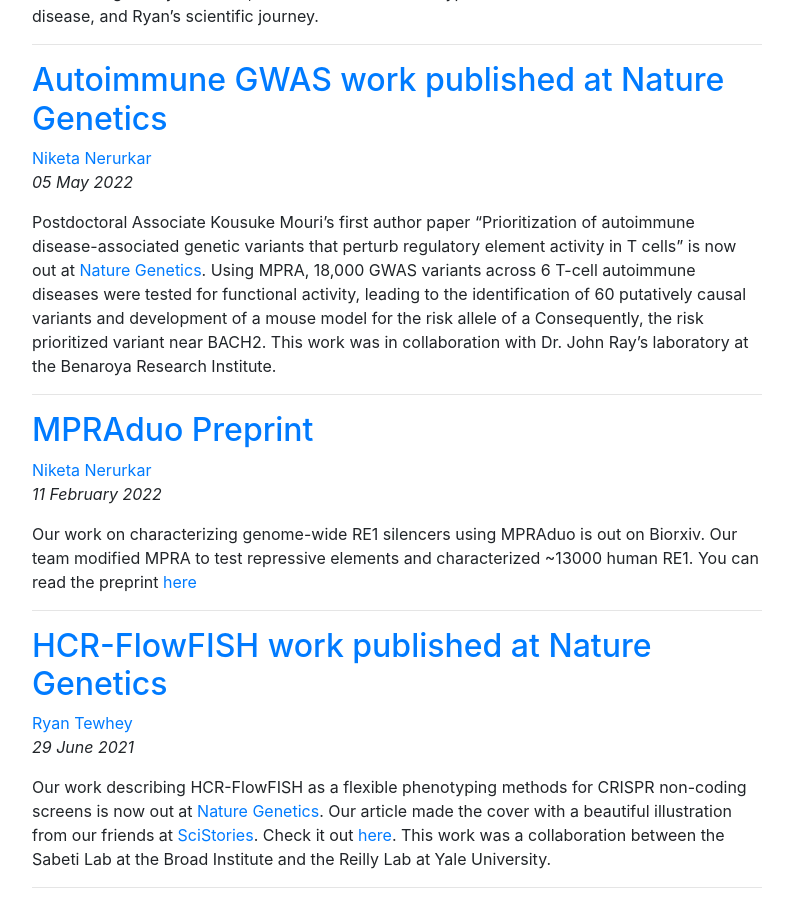
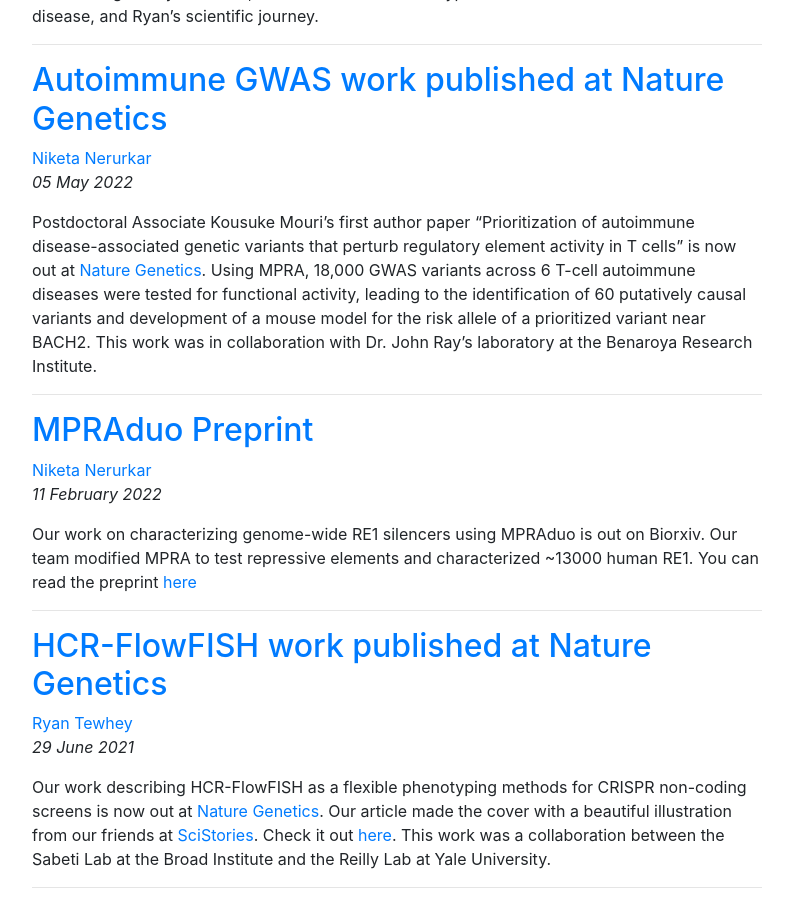
Before and after one commit to tewhey-lab/tewhey-lab.github.io, a Jekyll site: the page built from news/index.html, in a window 1280 px wide and 900 px high, scrolled down 552 px. Shown: the whole window, without its empty margins (53-842 px from the left). Built offline with Jekyll 4.4.1, drawn with Linux system fonts in a browser that asks for light colours; nearby versions of some CDN libraries; the list of posts is cut into pages by our own code; comment, search, counter and statistics services are not loaded.

Commit message:
Update 2022-05-05-Autoimmune-GWAS-work-published-at-Nature-Genetics.md

```diff
--- a/_posts/2022-05-05-Autoimmune-GWAS-work-published-at-Nature-Genetics.md
+++ b/_posts/2022-05-05-Autoimmune-GWAS-work-published-at-Nature-Genetics.md
@@ -5,4 +5,4 @@
 group: news
 ---
 
-Postdoctoral Associate Kousuke Mouri's first author paper "Prioritization of autoimmune disease-associated genetic variants that perturb regulatory element activity in T cells" is now out at [Nature Genetics](https://www.nature.com/articles/s41588-022-01056-5). Using MPRA, 18,000 GWAS variants across 6 T-cell autoimmune diseases were tested for functional activity, leading to the identification of 60 putatively causal variants and development of a mouse model for the risk allele of a  Consequently, the risk prioritized variant near BACH2. This work was in collaboration with Dr. John Ray’s laboratory at the Benaroya Research Institute.
+Postdoctoral Associate Kousuke Mouri's first author paper "Prioritization of autoimmune disease-associated genetic variants that perturb regulatory element activity in T cells" is now out at [Nature Genetics](https://www.nature.com/articles/s41588-022-01056-5). Using MPRA, 18,000 GWAS variants across 6 T-cell autoimmune diseases were tested for functional activity, leading to the identification of 60 putatively causal variants and development of a mouse model for the risk allele of a prioritized variant near BACH2. This work was in collaboration with Dr. John Ray’s laboratory at the Benaroya Research Institute.
```
